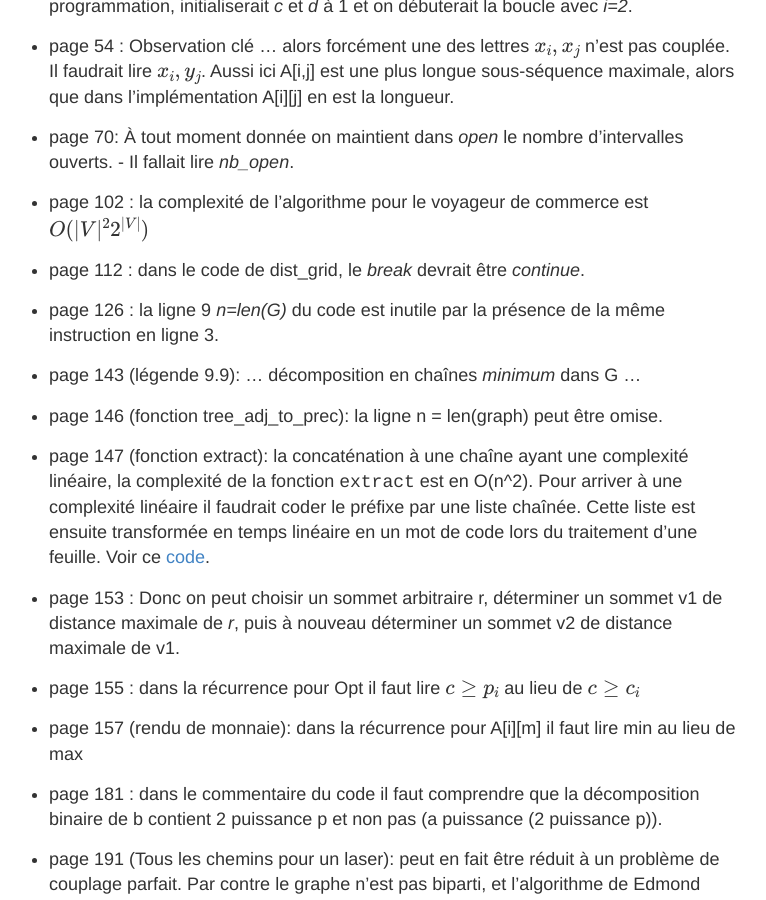
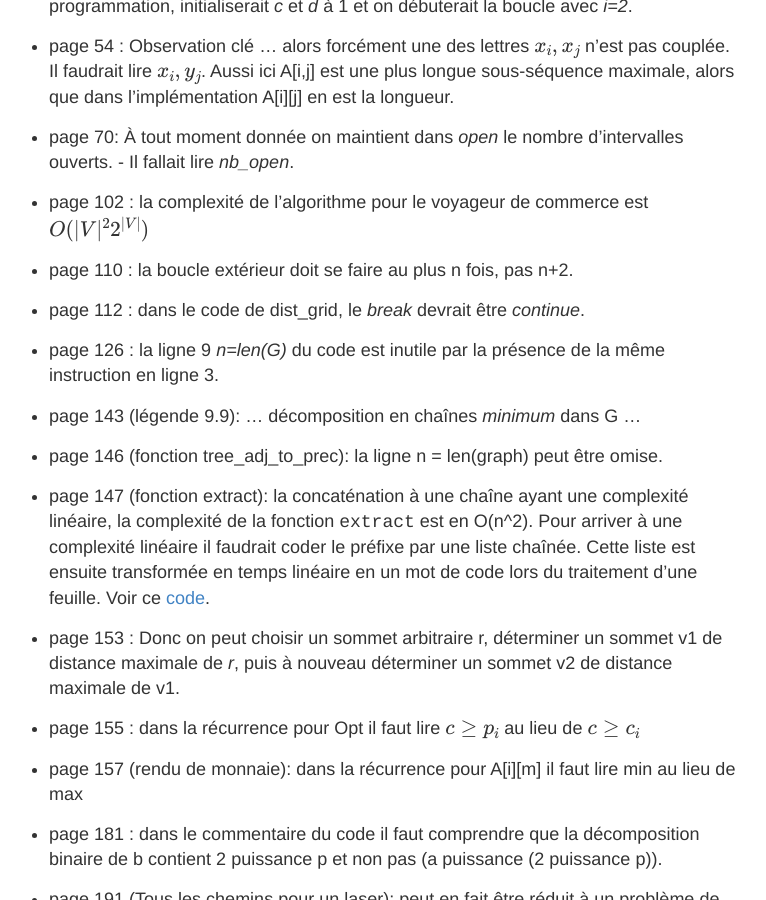
Before and after one commit to jilljenn/tryalgo.org, a Jekyll site: the page built from errata.md, in a window 1280 px wide and 900 px high, scrolled down 739 px. Shown: the whole window, without its empty margins (261-1027 px from the left). Built offline with Jekyll 4.4.1, drawn with Linux system fonts in a browser that asks for light colours; nearby versions of some CDN libraries; formulas are drawn with MathJax 3.

Commit message:
bellman-ford-iterates-n-times

```diff
--- a/errata.md
+++ b/errata.md
@@ -25,6 +25,8 @@ Voici une liste de coquilles dans le livre.
 
 - page 102 : la complexité de l'algorithme pour le voyageur de commerce est $O(&#124;V&#124;^2 2^{&#124;V&#124;})$
 
+- page 110 : la boucle extérieur doit se faire au plus n fois, pas n+2.
+
 - page 112 : dans le code de dist_grid, le *break* devrait être *continue*.
 
 - page 126 : la ligne 9 *n=len(G)* du code est inutile par la présence de la même instruction en ligne 3.
```
